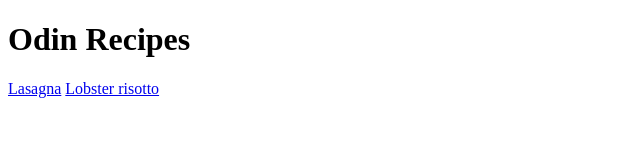
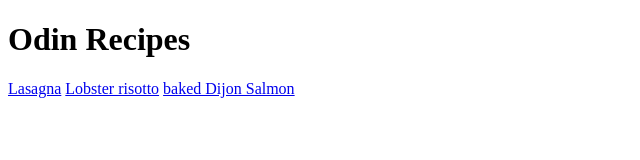
Before and after one commit to MohamedZribi/odin-recipes, a plain HTML site: page index.html in a window 1280 px wide. Shown: the whole page, without its empty margins (0-640 px from the left). Drawn offline with Linux system fonts and the light colour scheme.

Commit message:
Link the Baked Dijon Salmon recipe to homepage

```diff
--- a/index.html
+++ b/index.html
@@ -10,5 +10,6 @@
         <h1>Odin Recipes</h1>
         <a href="recipes/lasagna.html">Lasagna</a>
         <a href="recipes/lobster_risotto.html">Lobster risotto</a>
+        <a href="recipes/baked_Dijon_Salmon.html">baked Dijon Salmon</a>
     </body>
 </html>
```
